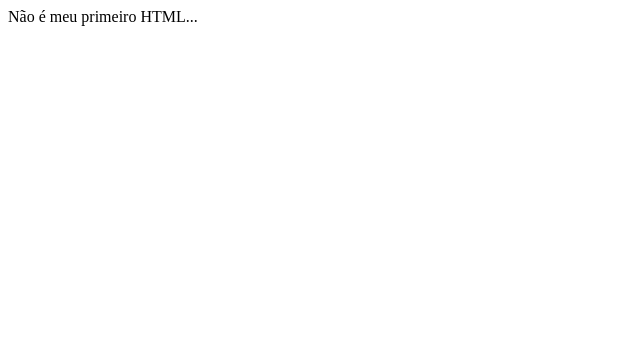
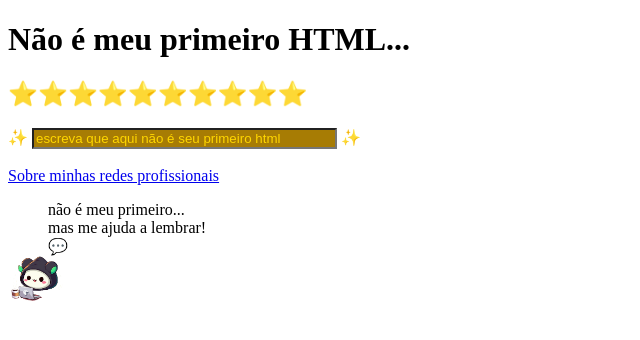
Before and after one commit to victorrlo/bootcamp-potencia-tech-ifood-desenvolvimento-de-jogos, a plain HTML site: page HTML/index.html in a window 1280 px wide. Shown: the whole page, without its empty margins (0-640 px from the left). Drawn offline with Linux system fonts and the light colour scheme.

Commit message:
criação de um site html
revisão de algumas coisinhas.
só seguindo o bootcamp mesmo, não teve novidade nenhuma para mim, por enquanto.

```diff
--- a/HTML/index.html
+++ b/HTML/index.html
@@ -4,8 +4,49 @@
     <meta charset="UTF-8">
     <meta name="viewport" content="width=device-width, initial-scale=1.0">
     <title>Não é meu primeiro HTML</title>
+
+    <style>
+
+        input, input::placeholder {
+            background-color: rgb(167, 124, 4);
+            color: gold;
+        }
+
+        li {
+            list-style: none;
+        }
+
+        .linkeding {
+            height: 40px;
+            width: auto;
+        }
+        .gitring {
+            height: 50px;
+            width: auto;
+        }
+
+        .balao-de-fala {
+            position: absolute;
+        }
+    </style>
 </head>
 <body>
-    Não é meu primeiro HTML...
+    <h1>Não é meu primeiro HTML...</h1>
+    <h2>⭐⭐⭐⭐⭐⭐⭐⭐⭐⭐</h2>
+
+    ✨
+    <input size="35px" type="text" placeholder="escreva que aqui não é seu primeiro html">
+    ✨
+    <br>
+    <br>
+    <a href="about.html">Sobre minhas redes profissionais</a>
+
+
+    <ul>
+        <li>não é meu primeiro...</li>
+        <li>mas me ajuda a lembrar!</li>
+        <li class="balao-de-fala">💬</li>
+    </ul>
+        <img class="gitring" src="poring do github.png" alt="">
 </body>
 </html>
```
Also changed, not shown: HTML/about.html (added, +27 -0 lines), HTML/poring do github.png (added), HTML/poring do linkedin.png (added).
